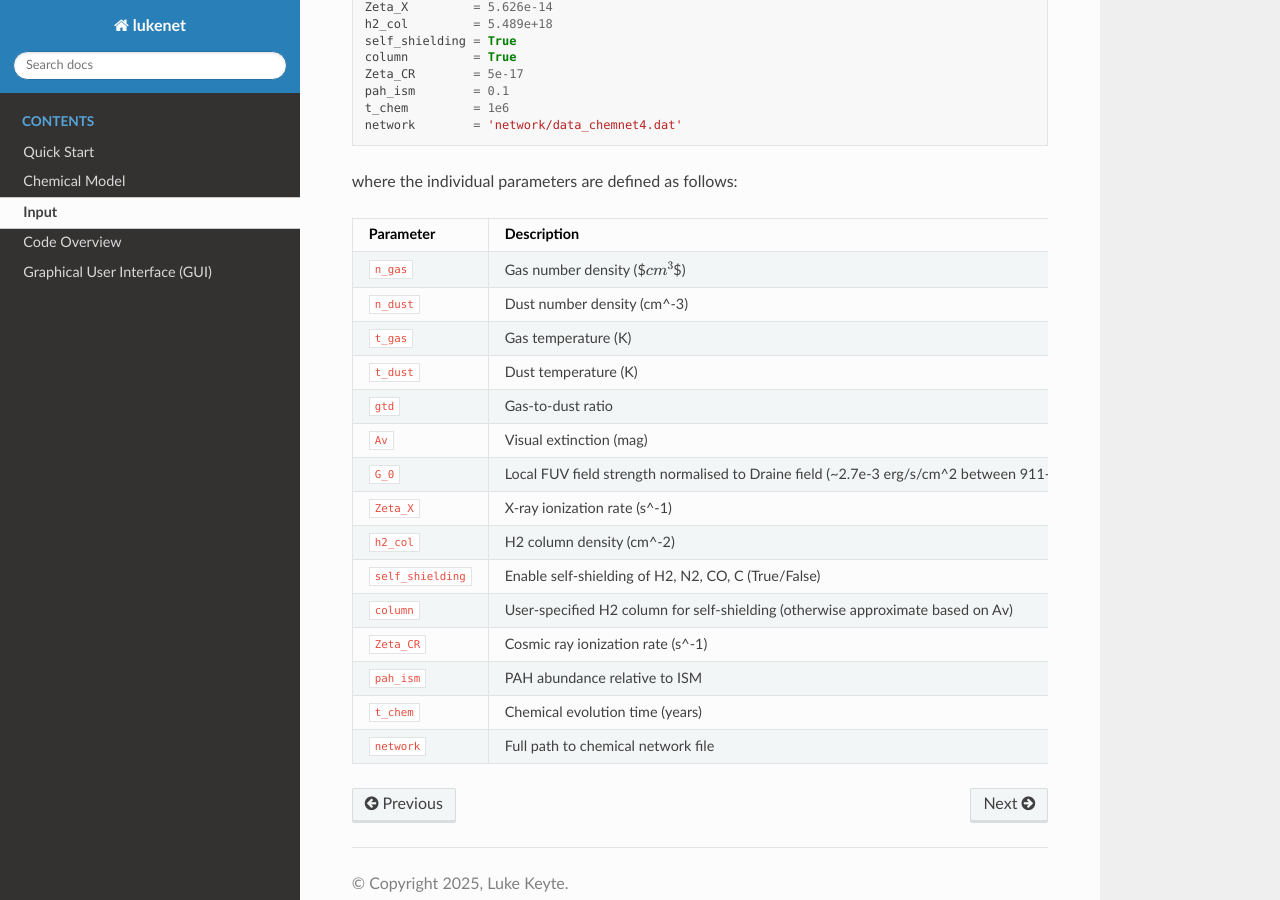
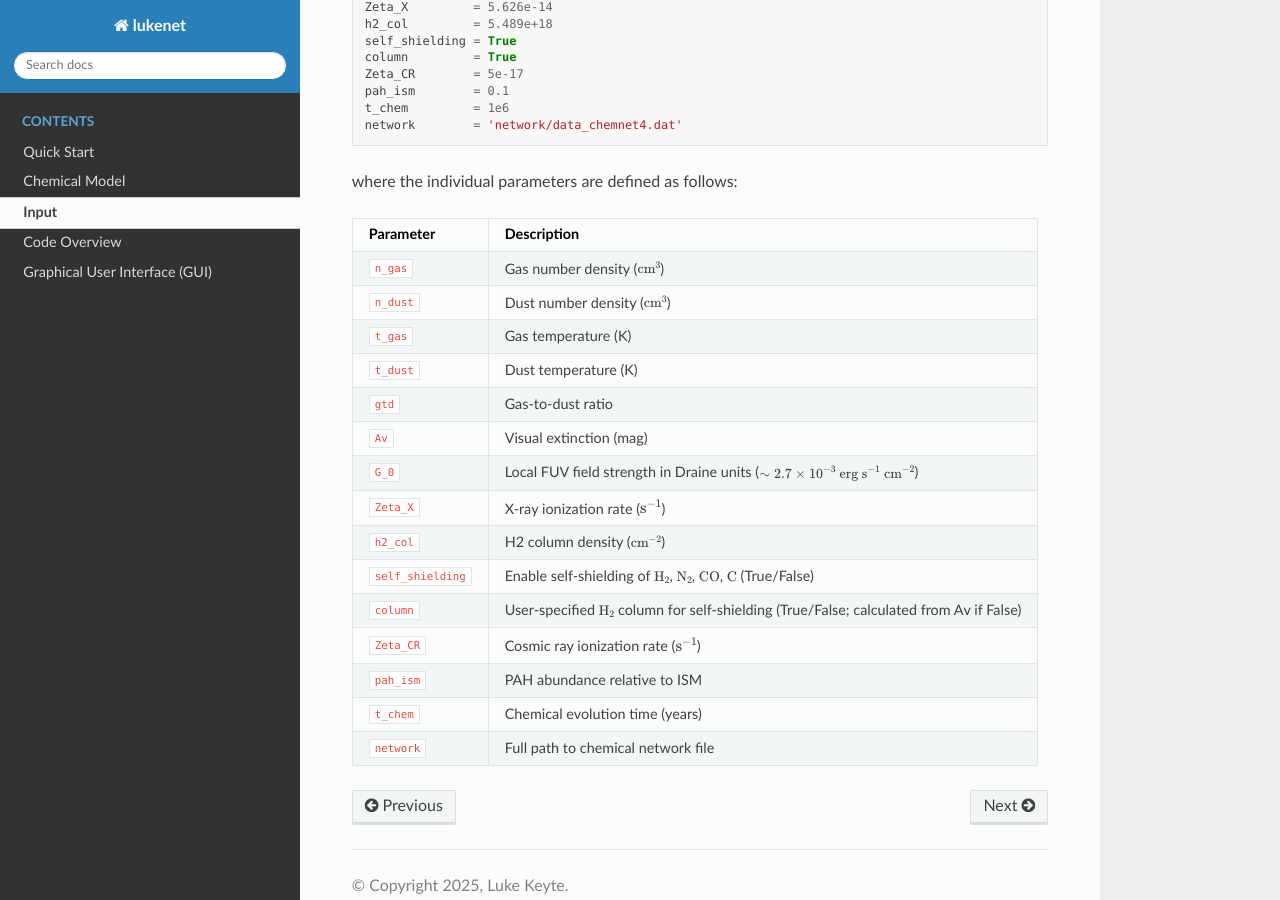
Before and after one commit to lukekeyte/lukenet-docs, a Sphinx documentation site: the page built from docs/input_file/index.md, in a window 1280 px wide and 900 px high, scrolled down 447 px. Built offline with Sphinx 7.4.7 and the Read the Docs theme 3.1.0, drawn with Linux system fonts in a browser that asks for light colours.

Commit message:
Input File

```diff
--- a/docs/input_file/index.md
+++ b/docs/input_file/index.md
@@ -29,18 +29,18 @@ where the individual parameters are defined as follows:
 
 | Parameter| Description |
 |:-----|:------|
-| `n_gas`          | Gas number density ($$cm^3$$)   |
-| `n_dust`         | Dust number density (cm^-3)     |
+| `n_gas`          | Gas number density ($\small\text{cm}^3$)   |
+| `n_dust`         | Dust number density ($\small\text{cm}^3$)     |
 | `t_gas`          | Gas temperature (K)   |
 | `t_dust`         | Dust temperature (K)   |
 | `gtd`            | Gas-to-dust ratio   |
 | `Av`             | Visual extinction (mag) |
-| `G_0`            | Local FUV field strength normalised to Draine field (~2.7e-3 erg/s/cm^2 between 911-2067A) |
-| `Zeta_X`         | X-ray ionization rate (s^-1) |
-| `h2_col`         | H2 column density (cm^-2)   |
-| `self_shielding` | Enable self-shielding of H2, N2, CO, C (True/False) |
-| `column`         | User-specified H2 column for self-shielding (otherwise approximate based on Av) |
-| `Zeta_CR`        | Cosmic ray ionization rate (s^-1) |
+| `G_0`            | Local FUV field strength in Draine units ($\small {\sim2.7 \times 10^{-3} \; \text{erg s}^{-1} \;\text{cm}^{-2}}$) |
+| `Zeta_X`         | X-ray ionization rate ($\text{s}^{-1}$) |
+| `h2_col`         | H2 column density ($\small\text{cm}^{-2}$)   |
+| `self_shielding` | Enable self-shielding of $\small \text{H}_2$, $\small \text{N}_2$, $\small \text{CO}$, $\small \text{C}$ (True/False) |
+| `column`         | User-specified $\small \text{H}_2$ column for self-shielding (True/False; calculated from Av if False)|
+| `Zeta_CR`        | Cosmic ray ionization rate ($\text{s}^{-1}$) |
 | `pah_ism`        | PAH abundance relative to ISM |
 | `t_chem`         | Chemical evolution time (years) |
 | `network`        | Full path to chemical network file |
```
